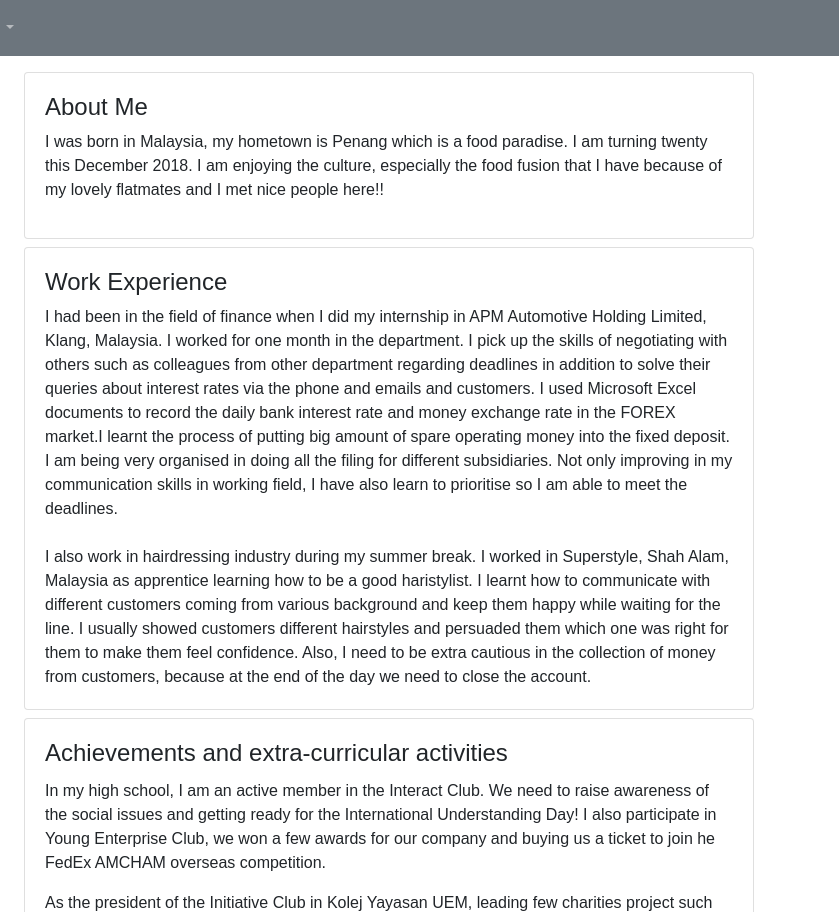
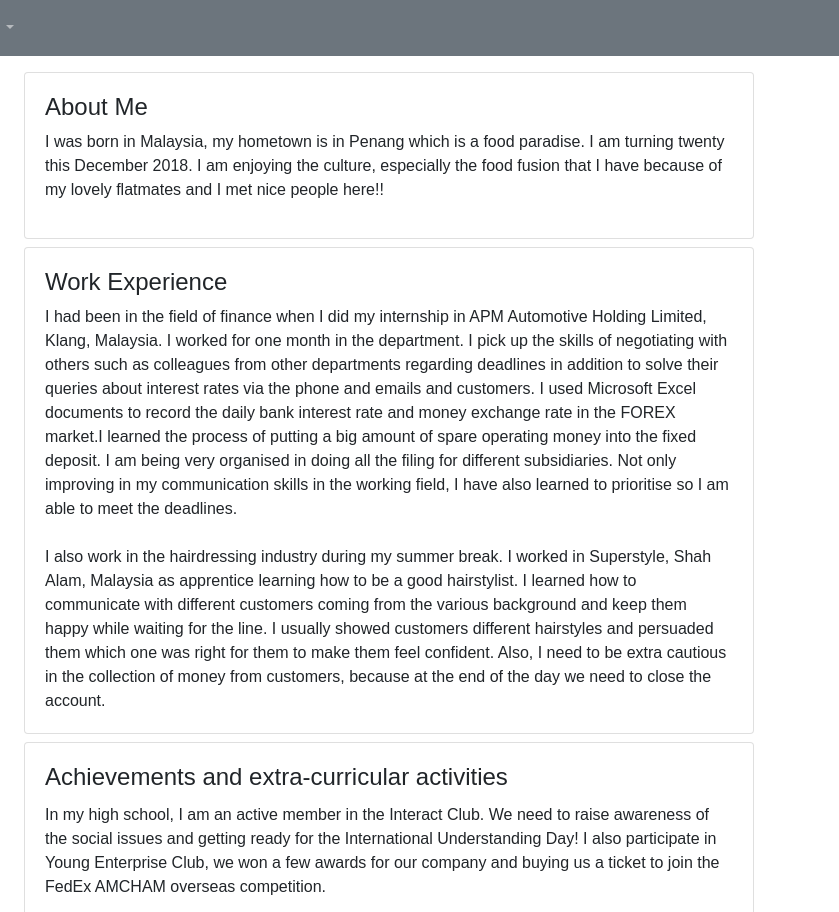
Before and after one commit to winnietiew/winnietiew.github.io, a plain HTML site: page index.html in a window 1280 px wide. Shown: the top 912 px of the page, 441-1280 px from the left. Drawn offline with nearby package versions, Linux system fonts and the light colour scheme.

Commit message:
new changes 3

```diff
--- a/index.html
+++ b/index.html
@@ -93,23 +93,23 @@
 				<div class="card">
 					<div class="card-body">
 						<h4>About Me</h4>
-						<p>I was born in Malaysia, my hometown is Penang which is a food paradise. I am turning twenty this December 2018. I am enjoying the culture, especially the food fusion that I have because of my lovely flatmates and I met nice people here!! </p>
+						<p>I was born in Malaysia, my hometown is in Penang which is a food paradise. I am turning twenty this December 2018. I am enjoying the culture, especially the food fusion that I have because of my lovely flatmates and I met nice people here!! </p>
 
 					</div>
 				</div>
 				<div class="card mt-2">
 					<div class="card-body">
 						<h4 class="title">Work Experience</h4>
-						<p class="card-text">I had been in the field of finance when I did my internship in APM Automotive Holding Limited, Klang, Malaysia. I worked for one month in the department. I pick up the skills of negotiating with others such as colleagues from other department regarding deadlines in addition to solve their queries about interest rates via the phone and emails and customers. I used Microsoft Excel documents to record the daily bank interest rate and money exchange rate in the FOREX market.I learnt the process of putting big amount of spare operating money into the fixed deposit. I am being very organised in doing all the filing for different subsidiaries. Not only improving in my communication skills in working field, I have also  learn to prioritise so I am able to meet the deadlines.
+						<p class="card-text">I had been in the field of finance when I did my internship in APM Automotive Holding Limited, Klang, Malaysia. I worked for one month in the department. I pick up the skills of negotiating with others such as colleagues from other departments regarding deadlines in addition to solve their queries about interest rates via the phone and emails and customers. I used Microsoft Excel documents to record the daily bank interest rate and money exchange rate in the FOREX market.I learned the process of putting a big amount of spare operating money into the fixed deposit. I am being very organised in doing all the filing for different subsidiaries. Not only improving in my communication skills in the working field, I have also  learned to prioritise so I am able to meet the deadlines.
 						<br>
 						<br>
-						I also work in hairdressing industry during my summer break. I worked in Superstyle, Shah Alam, Malaysia as apprentice learning how to be a good haristylist. I learnt how to communicate with different customers coming from various background and keep them happy while waiting for the line. I usually showed customers different hairstyles and persuaded them which one was right for them to make them feel confidence. Also, I need to be extra cautious in the collection of money from customers, because at the end of the day we need to close the account.</p>
+						I also work in the hairdressing industry during my summer break. I worked in Superstyle, Shah Alam, Malaysia as apprentice learning how to be a good hairstylist. I learned how to communicate with different customers coming from the various background and keep them happy while waiting for the line. I usually showed customers different hairstyles and persuaded them which one was right for them to make them feel confident. Also, I need to be extra cautious in the collection of money from customers, because at the end of the day we need to close the account.</p>
 					</div>
 				</div>
 				<div class="card mt-2">
 					<div class="card-body">
 						<h4 class="card-title">Achievements and extra-curricular activities</h4>
-						<p class="card-text">In my high school, I am an active member in the Interact Club. We need to raise awareness of the social issues and getting ready for the International Understanding Day! I also participate in Young Enterprise Club, we won a few awards for our company and buying us a ticket to join he FedEx AMCHAM overseas competition.</p>
+						<p class="card-text">In my high school, I am an active member in the Interact Club. We need to raise awareness of the social issues and getting ready for the International Understanding Day! I also participate in Young Enterprise Club, we won a few awards for our company and buying us a ticket to join the FedEx AMCHAM overseas competition.</p>
 						<p> As the president of the Initiative Club in Kolej Yayasan UEM, leading few charities project such as Teaching a Child Programme and Nepal Charity Project. We teach Myanmar refugees on a constant basis. During summer break bringing a group of team members to Nepal to build a mini library and providing study material to Shree Gyan Bikash Primary School, Bhaktapur to promote the importance of education. We learned from different cultures, this broadens the mind and being open to experience drives creativity and promote mutual understanding.</p>
 					</div>
 				</div>
```
